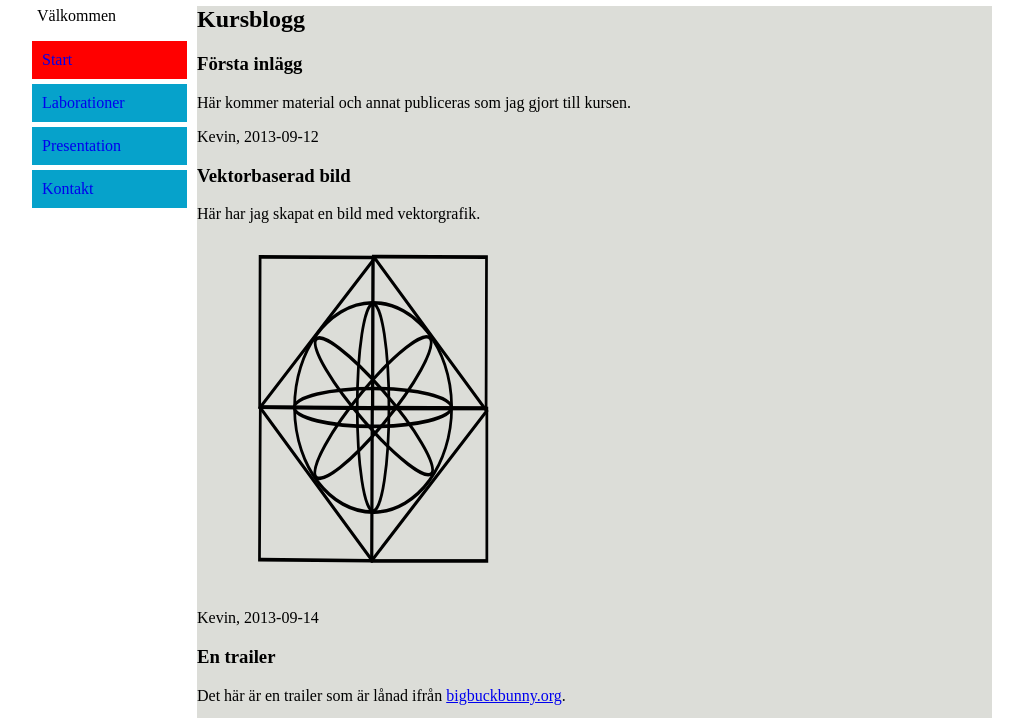
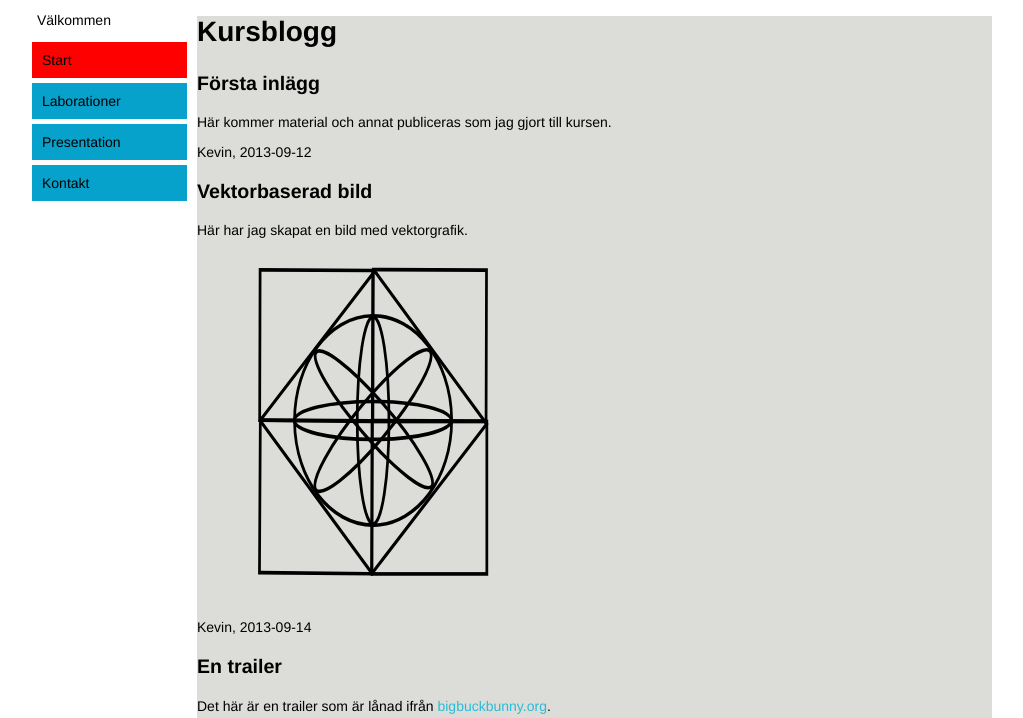
Before and after one commit to km222ew/1ik415-laborationer, a plain HTML site: page index.html in a window 1280 px wide. Shown: the part 185-903 px from the top of the page, without its empty margins (128-1151 px from the left). Drawn offline with Linux system fonts and the light colour scheme.

Commit message:
Typografi

```diff
--- a/css/style.css
+++ b/css/style.css
@@ -6,8 +6,39 @@
     background header:#DCDDD8;
     text header:#DCDDD8
     background footer:#D74B4B
+     #102E37
 */
 
+body
+{
+    font-family: "Helvetica", "Arial", sans-serif;
+    font-size: 0.875em;
+}
+h1
+{
+    font-size:3em;
+}
+h2
+{
+    font-size:2em;
+}
+h3
+{
+    font-size:1.4em;
+}
+p
+{
+    font-size:1em;
+}
+a
+{
+    text-decoration:none;
+}
+a:link {color:#2BBBD8;}
+a:visited {color:#2BBBD8;}
+a:focus {color:#527578;}
+a:hover {color:black;}
+a:active {color:red;}
 #container
 {
     width: 960px ;
@@ -52,6 +83,7 @@
 }
 #nav a
 {
+    color :black;
     text-decoration:none;
     display:block;
     padding:10px;
```
